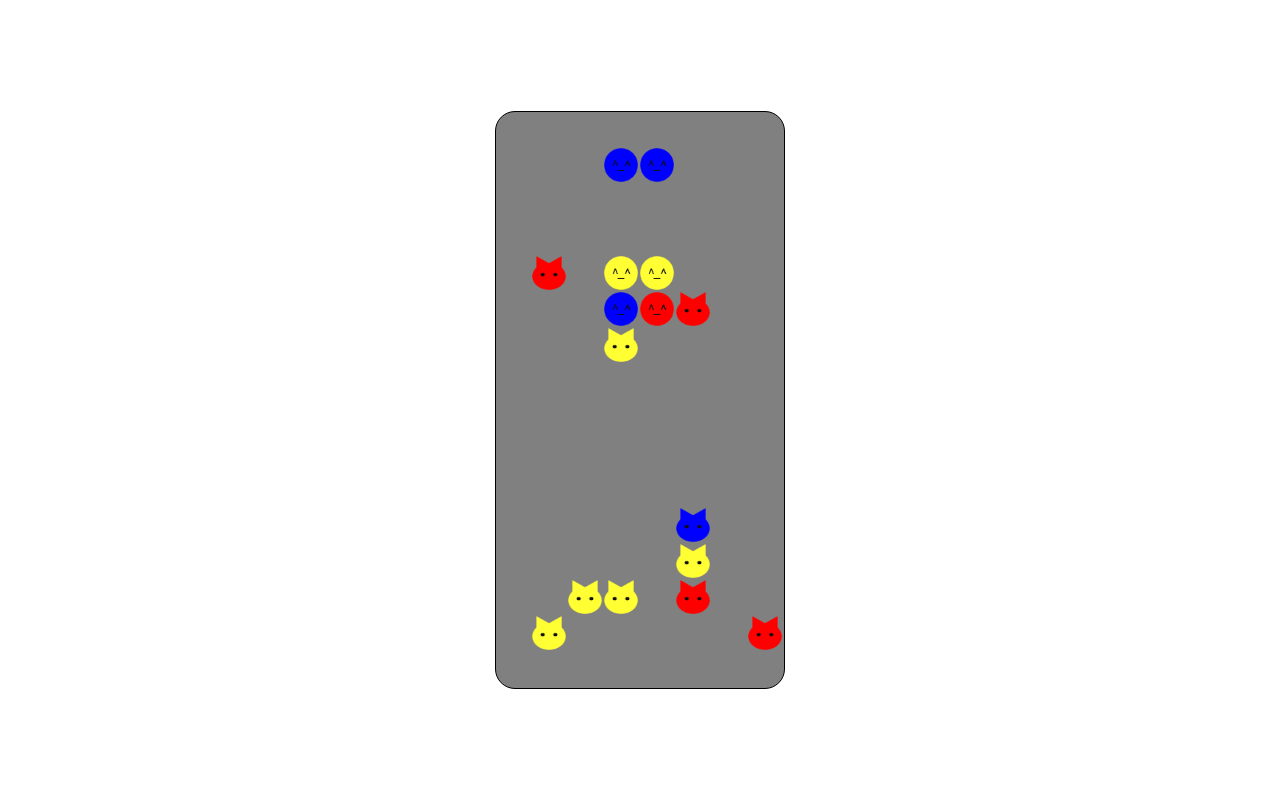
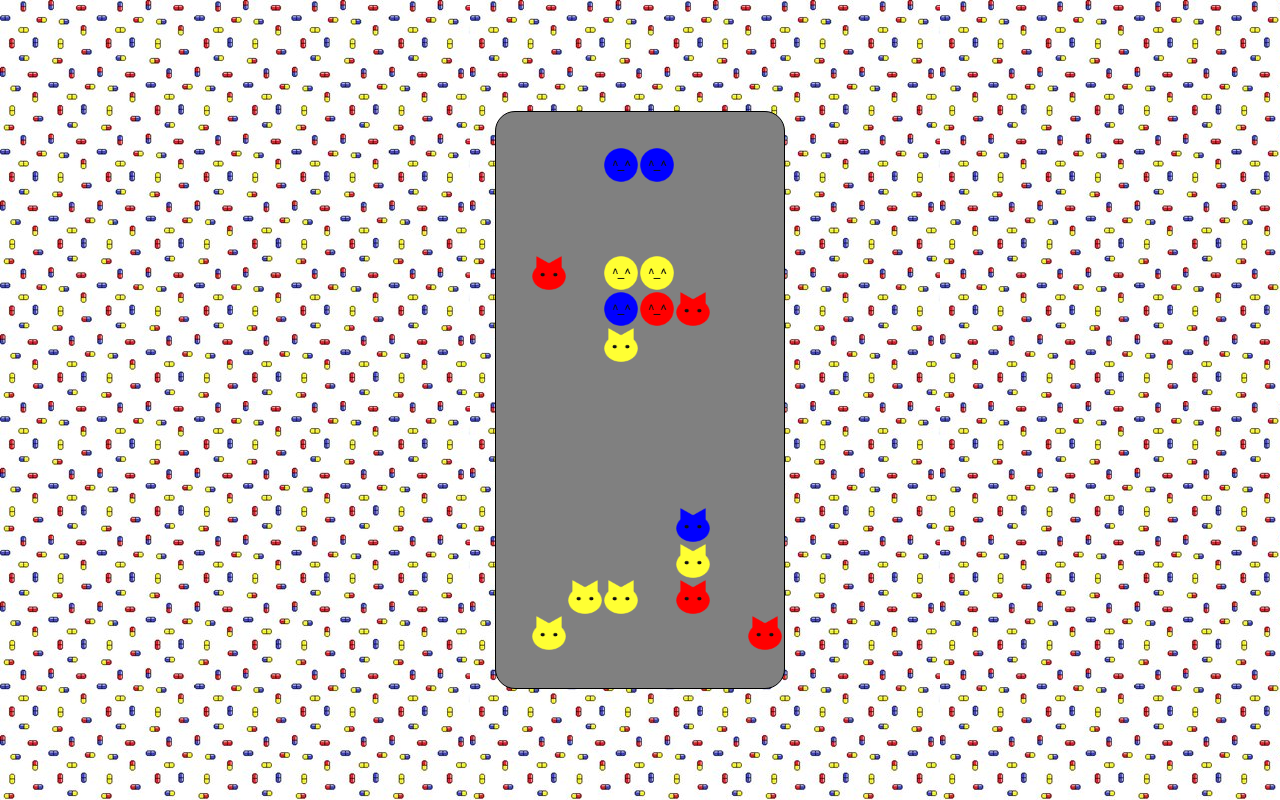
Before and after one commit to swangs/drmariojs, a website built with webpack: page index.html in a window 1280 px wide. Built offline with nearby package versions, Linux system fonts and the light colour scheme.

Commit message:
add background

```diff
--- a/stylesheets/css.css
+++ b/stylesheets/css.css
@@ -2,6 +2,10 @@ body{
   display: flex;
   align-items: center;
   justify-content: space-around;
+  background-image: url("../images/maxresdefault.jpg");
+  /* background-image: url("../images/rrblack_blue_checkered_shop_preview.png"); */
+  background-image: url("../images/rrDr_Mario_White_background_shop_preview.jpg");
+
 }
 canvas {
   background: grey;
```
Also changed, not shown: images/rrDr_Mario_White_background_shop_preview.jpg (added).
